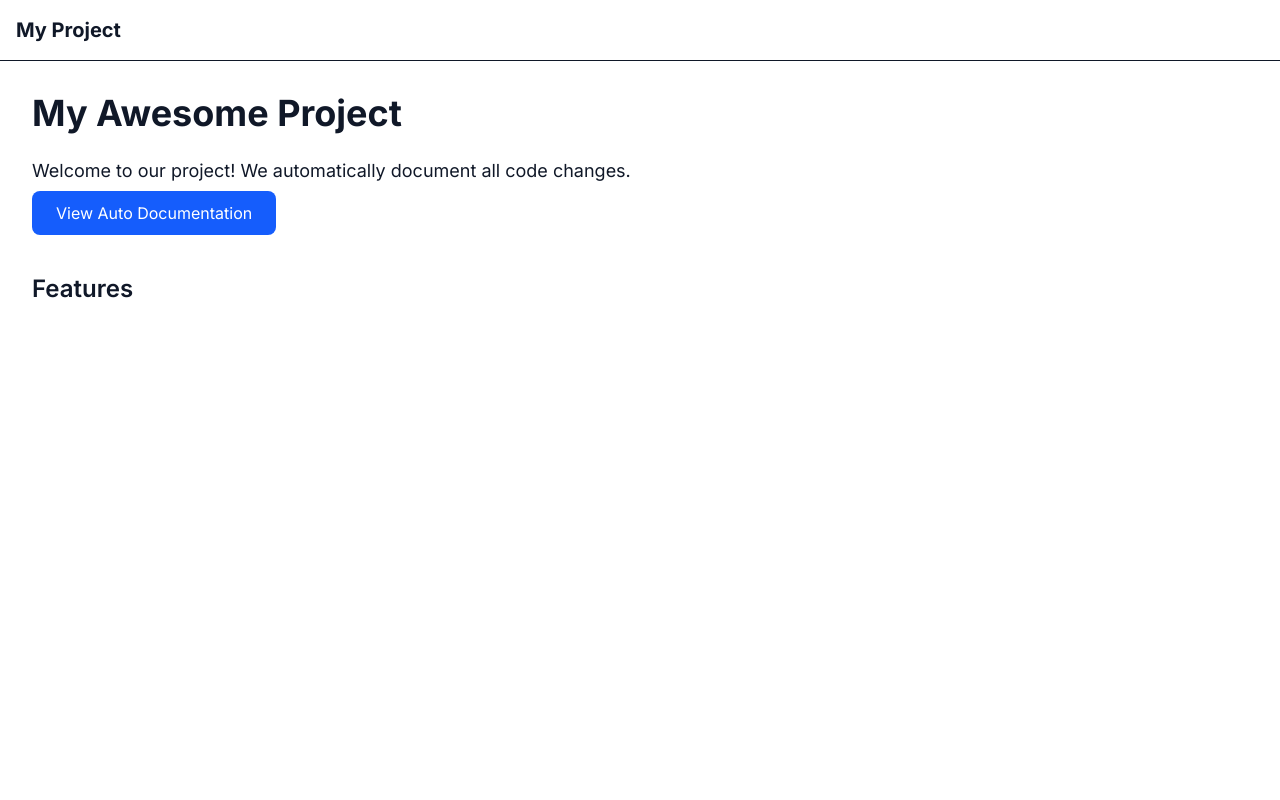
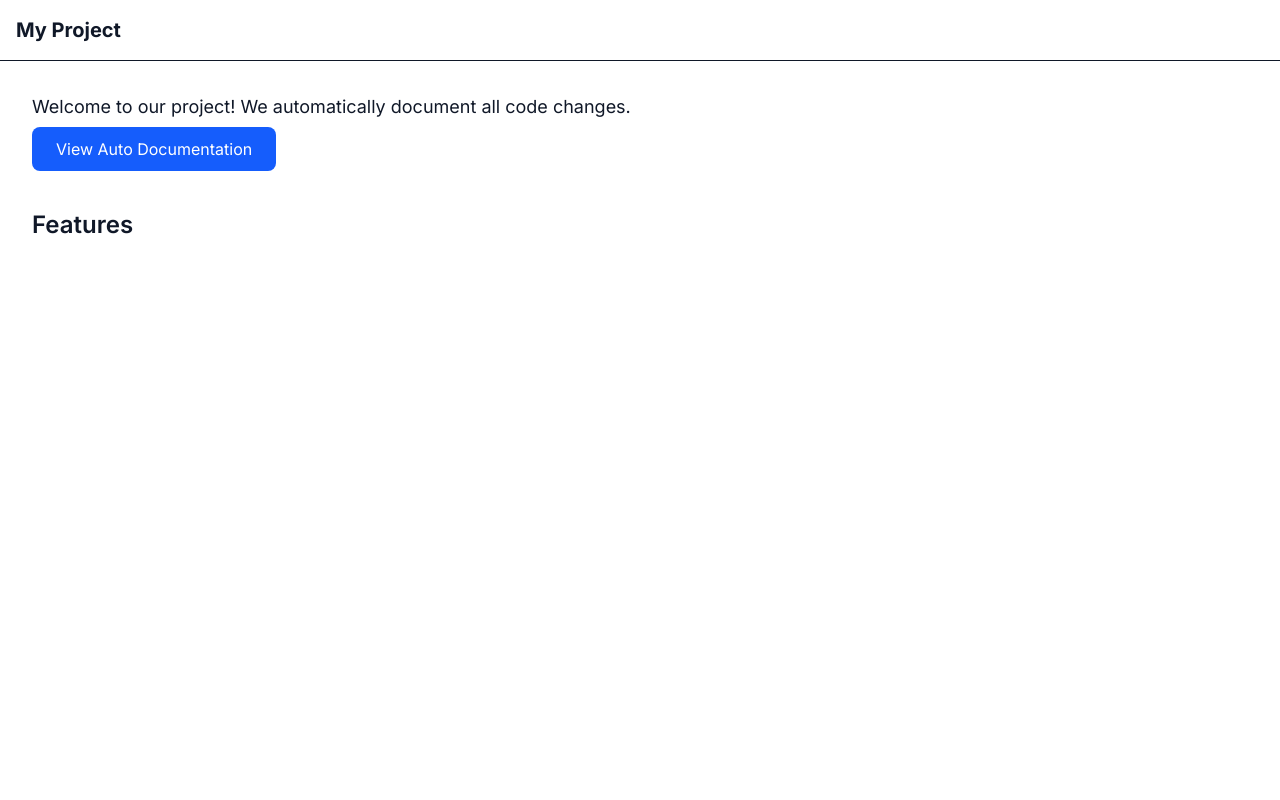
Before and after one commit to rshriharripriya/smart_code_to_documentation_with_live_preview, a Next.js app: page / in a window 1280 px wide. Shown: the top 800 px of the page. Built offline with nearby package versions, Linux system fonts and the light colour scheme.

Commit message:
solving vercel prod errors

```diff
--- a/src/app/(landing)/page.tsx
+++ b/src/app/(landing)/page.tsx
@@ -1,10 +1,11 @@
 // app/(landing)/page.tsx
+
 import Link from 'next/link';
 
 export default function LandingPage() {
   return (
     <main className="min-h-screen p-8">
-      <h1 className="text-4xl font-bold mb-6">My Awesome Project</h1>
+
 
       <section className="max-w-2xl mb-12">
         <p className="text-lg mb-4">
--- a/src/app/layout.tsx
+++ b/src/app/layout.tsx
@@ -15,7 +15,7 @@ export default function RootLayout({
   children: React.ReactNode
 }) {
   return (
-    <html lang="en" className="h-full">
+    <html lang="en" className="h-full"  suppressHydrationWarning >
       <body className={`${inter.className} h-full antialiased`}>
         {/*
           This layout is intentionally minimal - each route group
```
